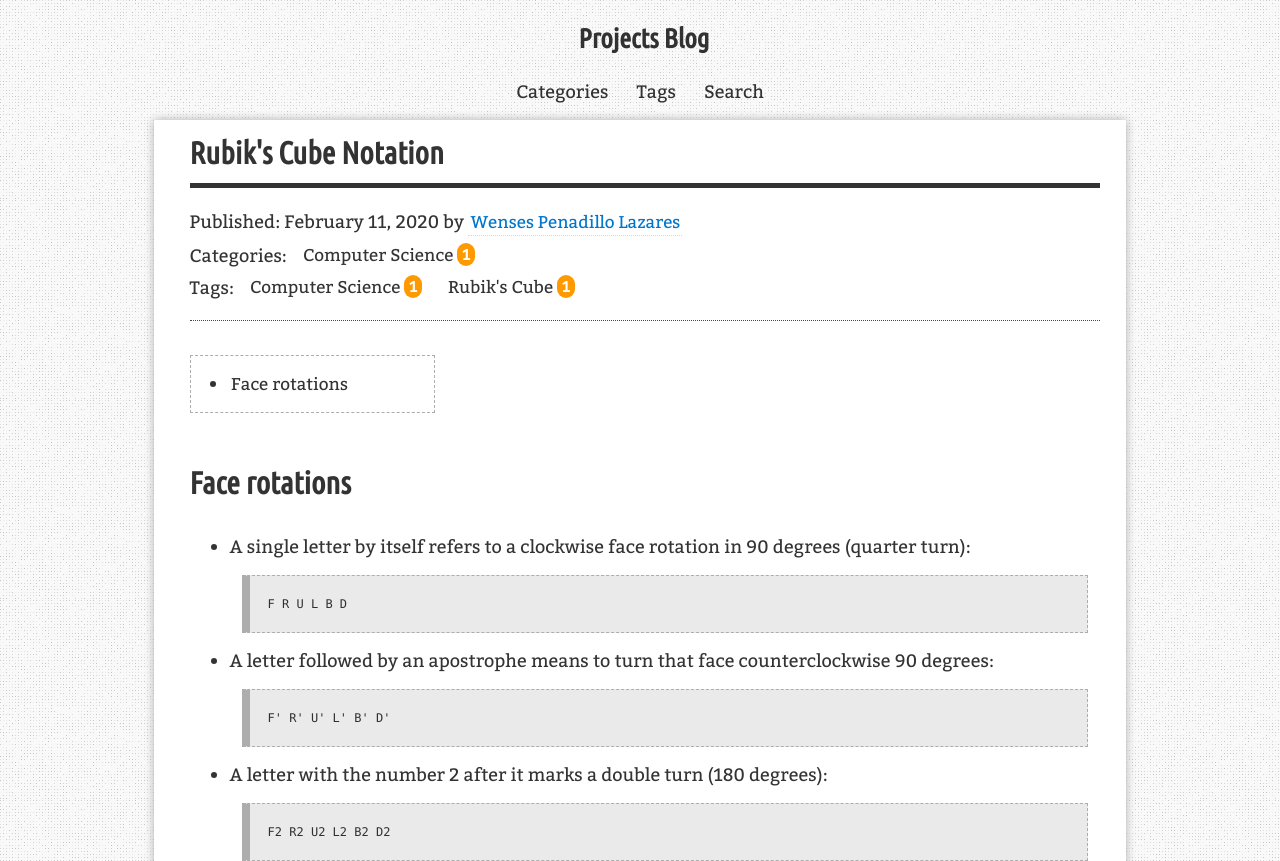
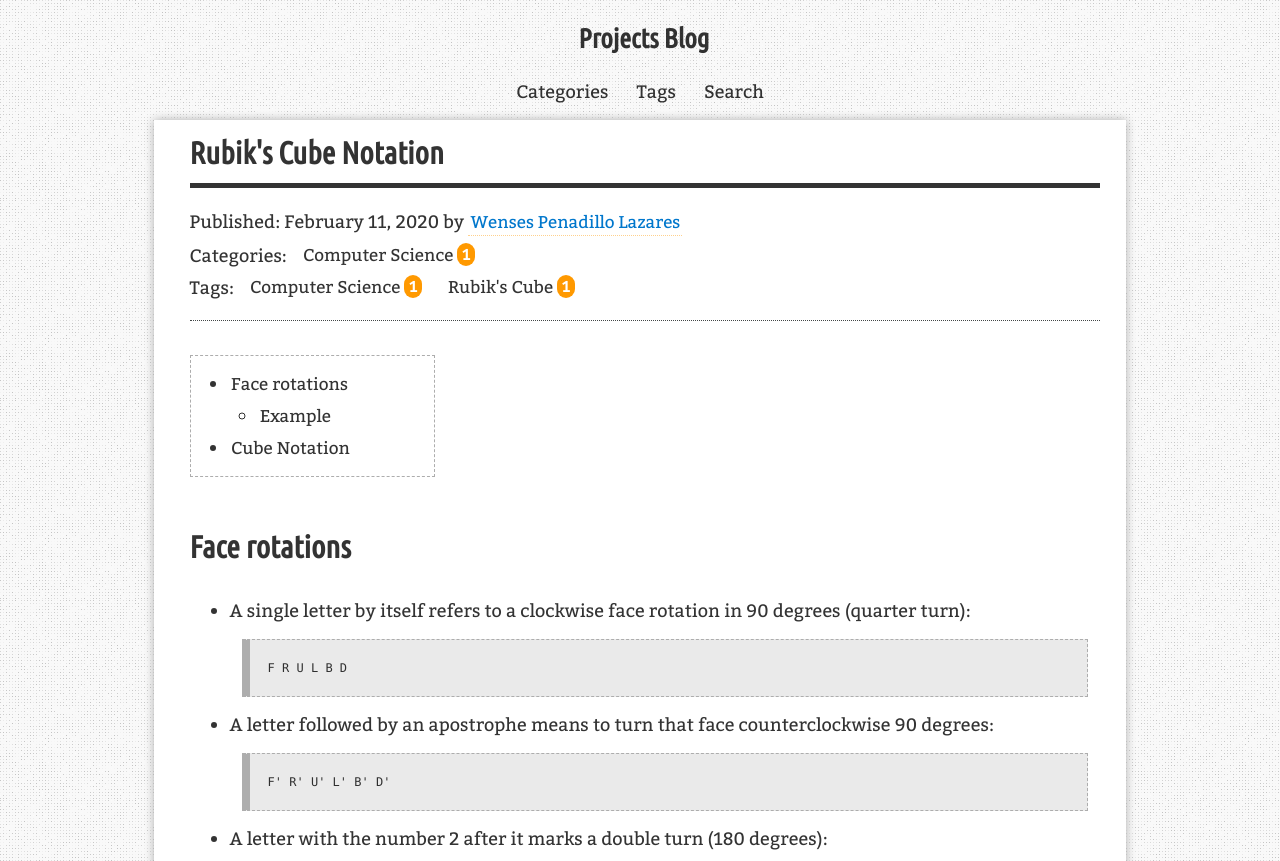
Before and after one commit to wensespl/Projects, a Jekyll site: the page built from _posts/2020-02-11-Rubik's-Notation.md, in a window 1280 px wide and 1400 px high. Shown: the top 861 px of the window. Built offline with Jekyll 4.4.1, drawn with Linux system fonts in a browser that asks for light colours; comment, search, counter and statistics services are not loaded; some of the changed text lies outside the part shown; grey boxes are pictures that could not be loaded.

Commit message:
Update 2020-02-11-Rubik's-Notation.md

```diff
--- a/_posts/2020-02-11-Rubik's-Notation.md
+++ b/_posts/2020-02-11-Rubik's-Notation.md
@@ -23,3 +23,9 @@ redirect_from:
 <a class="post-image" href="https://raw.githubusercontent.com/wencez432/Projects/gh-pages/images/Rubik_Rotation.jpg">
 <img itemprop="image" data-src="https://raw.githubusercontent.com/wencez432/Projects/gh-pages/images/Rubik_Rotation.jpg" src="/assets/javascripts/unveil/loader.gif" alt="Rubik's Rotation" />
 </a>
+
+## Example
+
+An example algorithm R U R' U R U2 R' U
+
+# Cube Notation
```
